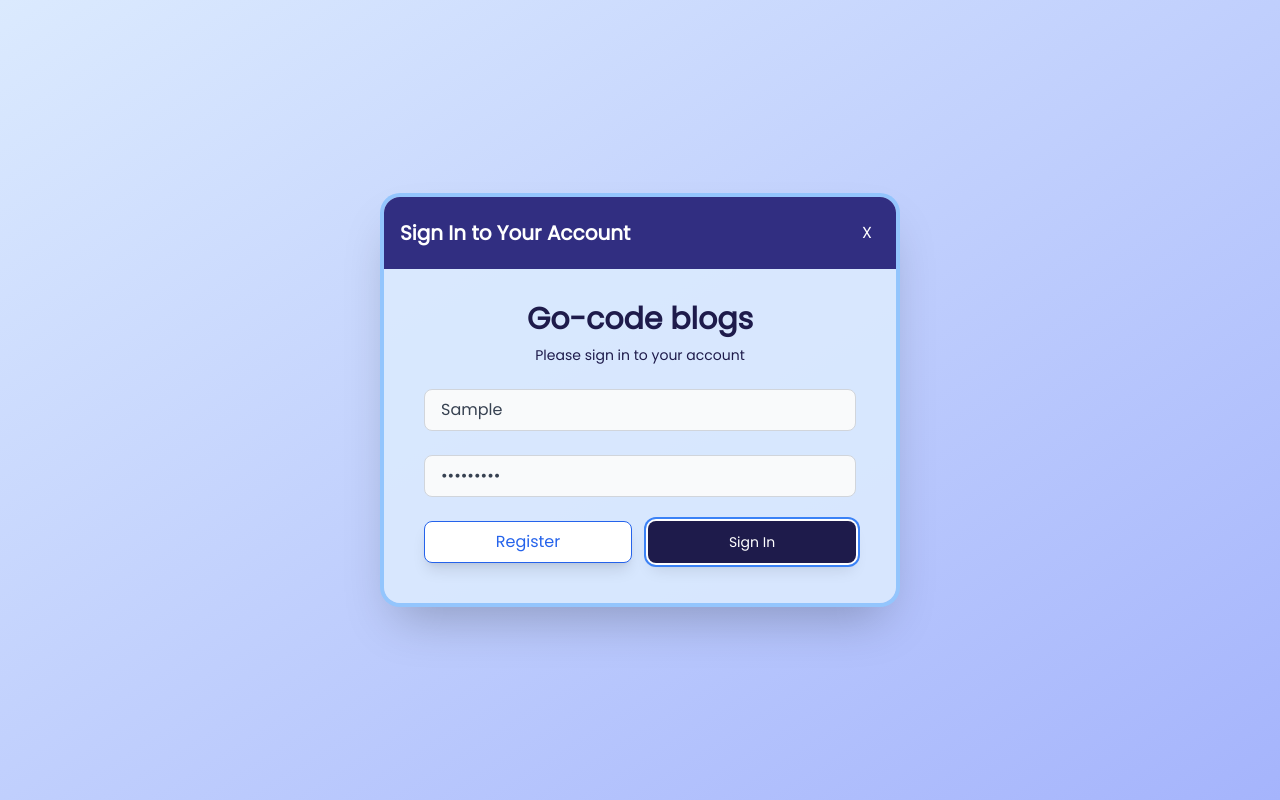
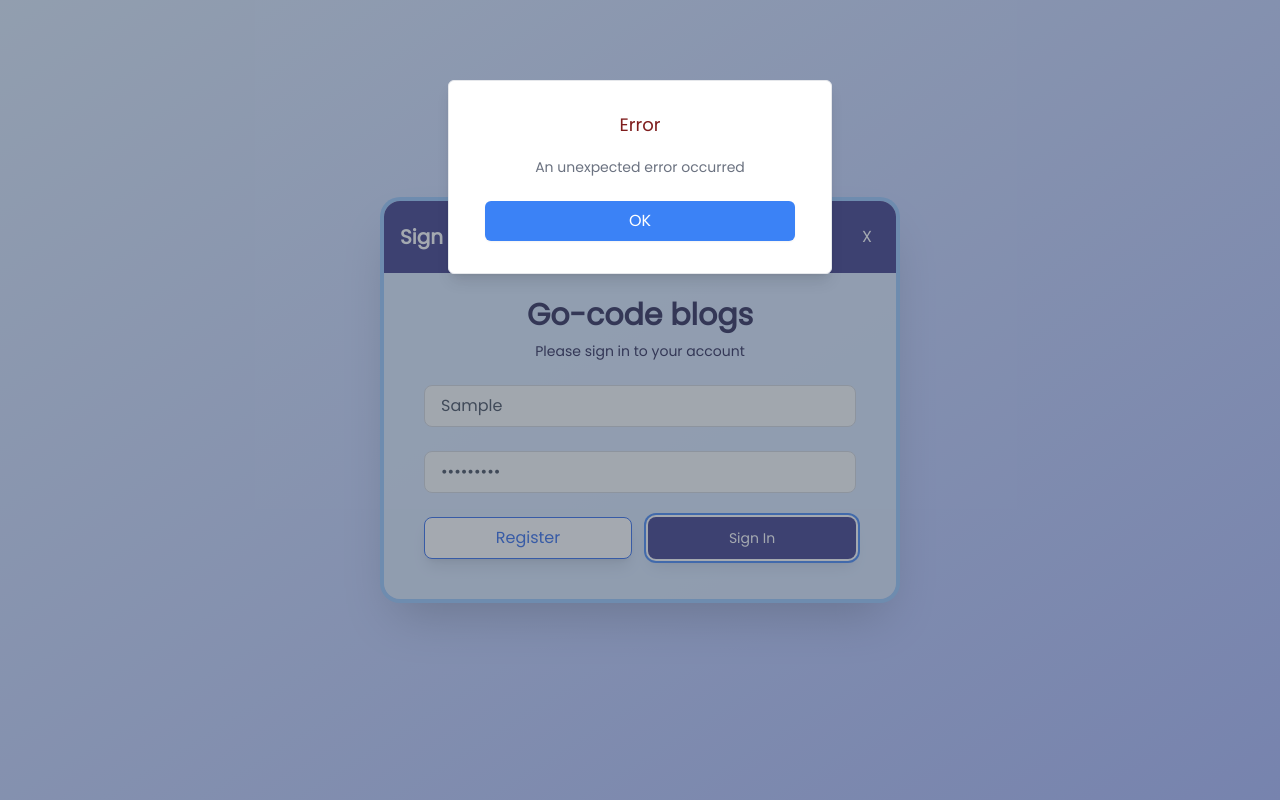
Before and after one commit to ERENxJEAGER11/Appian-blog, a React (Vite) app in the folder client/: page /login in a window 1280 px wide. Both pictures are taken after typing "Sample", "Sample123" into the empty fields and a click on the button "Sign In". Built offline with nearby package versions, Linux system fonts and the light colour scheme; no server answers; a web font is replaced by a local one.

Commit message:
feat + style: 🌋 Added Error model and improved some UI_V-3

```diff
--- a/client/src/components/Auth/LoginForm.jsx
+++ b/client/src/components/Auth/LoginForm.jsx
@@ -2,6 +2,7 @@
 // Added code for SR - 03
 import axios from 'axios';
 import { Link, useNavigate } from 'react-router-dom';
+import ErrorMessageModel from '../UI/Error/ErrorMessageModel';
 
 const LoginForm = () => {
   const [username, setUsername] = useState('');
@@ -9,6 +10,7 @@
   const [authorized, setAuthorized] = useState(
     localStorage.getItem('userDetails') ? true : false
   );
+  const [errorMessage, setErrorMessage] = useState('');
 
   const navigate = useNavigate();
 
@@ -38,15 +40,19 @@
       }
     } catch (error) {
       console.error('Login failed', error);
+      setErrorMessage(
+        error.response?.data?.message || 'An unexpected error occurred'
+      );
     }
   };
+
   return (
     <div
       className='min-h-screen flex items-center justify-center bg-gradient-to-br
       from-blue-100 to-indigo-300 font-display'
     >
       <div
-        className='max-w-lg w-full space-y-8 bg-custom-light-blue bg-opacity-90 rounded-2xl
+        className='max-w-lg w-full bg-custom-light-blue bg-opacity-90 rounded-2xl
         shadow-2xl ring-4 ring-blue-300 z-10 overflow-hidden'
       >
         <div className='text-center flex justify-between items-center bg-custom-dark-blue p-4'>
@@ -66,7 +72,7 @@
             onSubmit={handleLoginSubmit}
             className='space-y-6 animate-fade-in-up'
           >
-            <div className='text-center text-custom-darker-blue'>
+            <div className='text-center text-custom-darker-blue pt-6'>
               <h2 className='text-3xl font-bold'>Go-code blogs</h2>
               <p className='mt-2 text-sm '>Please sign in to your account</p>
             </div>
@@ -74,7 +80,10 @@
               type='text'
               placeholder='Username'
               value={username}
-              onChange={(e) => setUsername(e.target.value)}
+              onChange={(e) => {
+                setUsername(e.target.value);
+              }}
+              required
               className='w-full px-4 py-2 text-base text-gray-700 bg-gray-50 rounded-lg border border-gray-300
               focus:outline-none focus:border-blue-500 transition ease-in-out duration-300'
             />
@@ -82,7 +91,10 @@
               type='password'
               placeholder='Password'
               value={password}
-              onChange={(e) => setPassword(e.target.value)}
+              onChange={(e) => {
+                setPassword(e.target.value);
+              }}
+              required
               className='w-full px-4 py-2 text-base text-gray-700 bg-gray-50 rounded-lg border
             border-gray-300 focus:outline-none focus:border-blue-500 transition ease-in-out duration-300'
             />
@@ -99,7 +111,7 @@
               <button
                 type='submit'
                 className='w-full py-2 px-4 border border-transparent rounded-lg text-sm font-medium text-white
-              bg-custom-darker-blue hover:bg-blue-700 focus:outline-none focus:ring-2 focus:ring-offset-2
+              bg-custom-dark-blue hover:bg-custom-medium-blue focus:outline-none focus:ring-2 focus:ring-offset-2
               focus:ring-blue-500 shadow-lg transition duration-300 ease-in-out'
               >
                 Sign In
@@ -107,6 +119,12 @@
             </div>
           </form>
         </div>
+        {errorMessage && (
+          <ErrorMessageModel
+            errorMessage={errorMessage}
+            setErrorMessage={setErrorMessage}
+          />
+        )}
       </div>
     </div>
   );
--- /dev/null
+++ b/client/src/components/UI/Error/ErrorMessageModel.jsx
@@ -0,0 +1,30 @@
+import React from 'react';
+
+const ErrorMessageModel = ({ errorMessage, setErrorMessage }) => {
+  return (
+    <div
+      className='fixed inset-0 bg-gray-600 bg-opacity-50 overflow-y-auto h-full w-full'
+      id='my-modal'
+    >
+      <div className='relative top-20 mx-auto p-5 border w-96 shadow-lg rounded-md bg-white'>
+        <div className='mt-3 text-center'>
+          <h3 className='text-lg leading-6 font-medium text-red-900'>Error</h3>
+          <div className='mt-2 px-7 py-3'>
+            <p className='text-sm text-gray-500'>{errorMessage}</p>
+          </div>
+          <div className='items-center px-4 py-3'>
+            <button
+              id='ok-btn'
+              className='px-4 py-2 bg-blue-500 text-white text-base font-medium rounded-md w-full shadow-sm hover:bg-blue-700 focus:outline-none focus:ring-2 focus:ring-blue-500'
+              onClick={() => setErrorMessage('')}
+            >
+              OK
+            </button>
+          </div>
+        </div>
+      </div>
+    </div>
+  );
+};
+
+export default ErrorMessageModel;
--- a/client/tailwind.config.js
+++ b/client/tailwind.config.js
@@ -5,7 +5,7 @@
     extend: {
       colors: {
         'custom-light-blue': '#dbeafe',
-        'custom-medium-blue': '#68d8e8',
+        'custom-medium-blue': '#2563eb',
         'custom-dark-blue': '#312e81',
         'custom-darker-blue': '#1e1b4b',
       },
```
